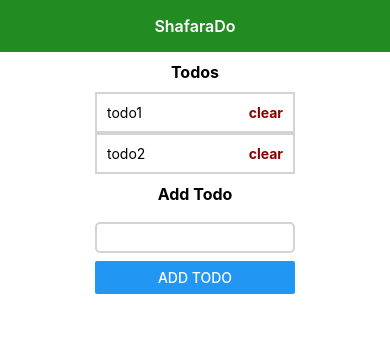
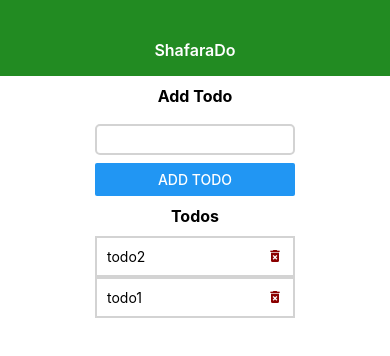
Before and after one commit to jumashafara/hello_react_native, a React Native app: screen / in a window 390 px wide. Shown: the top 356 px of the page. Built offline with nearby package versions, Linux system fonts and the light colour scheme.

Commit message:
added icons on todo items

```diff
--- a/App.js
+++ b/App.js
@@ -9,9 +9,12 @@ import {
   FlatList,
   TouchableOpacity,
   Button,
-  TextComponent,
+  Alert,
+  Keyboard,
+  TouchableWithoutFeedback,
 } from "react-native";
 import { Header } from "./src/components/Header";
+import MaterialIcons from "@expo/vector-icons/MaterialIcons";
 
 export default function App() {
   const [todos, setTodos] = useState([
@@ -20,25 +23,34 @@ export default function App() {
   ]);
   const [title, setTitle] = useState("");
 
-  const createID = () => {
-    let new_id = 1;
-    todos.forEach((todo) => {
-      if (todo.id == new_id) {
-        new_id = new_id + 1;
-      }
-    });
+  // GENERATE RANDOM ID
+  // const createID = () => {
+  //   let new_id = 1;
+  //   todos.forEach((todo) => {
+  //     if (todo.id == new_id) {
+  //       new_id = new_id + 1;
+  //     }
+  //   });
 
-    // for (todo in todos) {
-    //   if (todo.id == new_id) {
-    //     new_id = new_id + 1;
-    //   }
-    // }
-    return new_id;
-  };
+  //   // for (todo in todos) {
+  //   //   if (todo.id == new_id) {
+  //   //     new_id = new_id + 1;
+  //   //   }
+  //   // }
+  //   return new_id;
+  // };
 
   const createTodo = () => {
-    const new_todo = { title: title, id: createID() };
+    if (title.length > 2) {
+      const new_todo = { title: title, id: Math.random() };
       setTodos((old_todos) => [...old_todos, new_todo]);
+    } else {
+      Alert.alert("OOPS!", "Todos must be more than 2 characters long", [
+        {
+          text: "Unserstood",
+        },
+      ]);
+    }
   };
 
   // Delete item
@@ -46,19 +58,31 @@ export default function App() {
     setTodos((old_todos) => old_todos.filter((todo) => todo.id !== id));
   };
   return (
+    <TouchableWithoutFeedback onPress={() => Keyboard.dismiss()}>
       <View>
         <Header />
         <View style={styles.container}>
+          <View>
+            <Text style={styles.heading}>Add Todo</Text>
+            <TextInput
+              style={styles.input}
+              onChangeText={(value) => setTitle(value)}
+            />
+            <Button title="Add Todo" onPress={() => createTodo()} />
+          </View>
           <Text style={styles.heading}>Todos</Text>
           {todos.length >= 1 ? (
             <FlatList
-            data={todos}
+              data={todos.reverse()}
               renderItem={({ item }) => (
                 <View style={styles.todo}>
                   <Text>{item.title}</Text>
-                {/* <Text>{item.id}</Text> */}
                   <TouchableOpacity onPress={() => deleteItem(item.id)}>
-                  <Text style={styles.clearButton}>clear</Text>
+                    <MaterialIcons
+                      name="delete-forever"
+                      color={"darkred"}
+                      size={16}
+                    />
                   </TouchableOpacity>
                 </View>
               )}
@@ -69,17 +93,11 @@ export default function App() {
               <Text>All clear, no todos to display!</Text>
             </View>
           )}
-        <View>
-          <Text style={styles.heading}>Add Todo</Text>
-          <TextInput
-            style={styles.input}
-            onChangeText={(value) => setTitle(value)}
-          />
-          <Button title="Add Todo" onPress={() => createTodo()} />
-        </View>
+
           <StatusBar style="auto" />
         </View>
       </View>
+    </TouchableWithoutFeedback>
   );
 }
 
--- a/src/components/Header.js
+++ b/src/components/Header.js
@@ -9,6 +9,7 @@ const styles = StyleSheet.create({
   header: {
     backgroundColor: "forestgreen",
     padding: 16,
+    paddingTop: 40,
     color: "#fff",
     fontWeight: "600",
     fontSize: 16,
```
Lines whose indentation alone changed are shown as unchanged.
